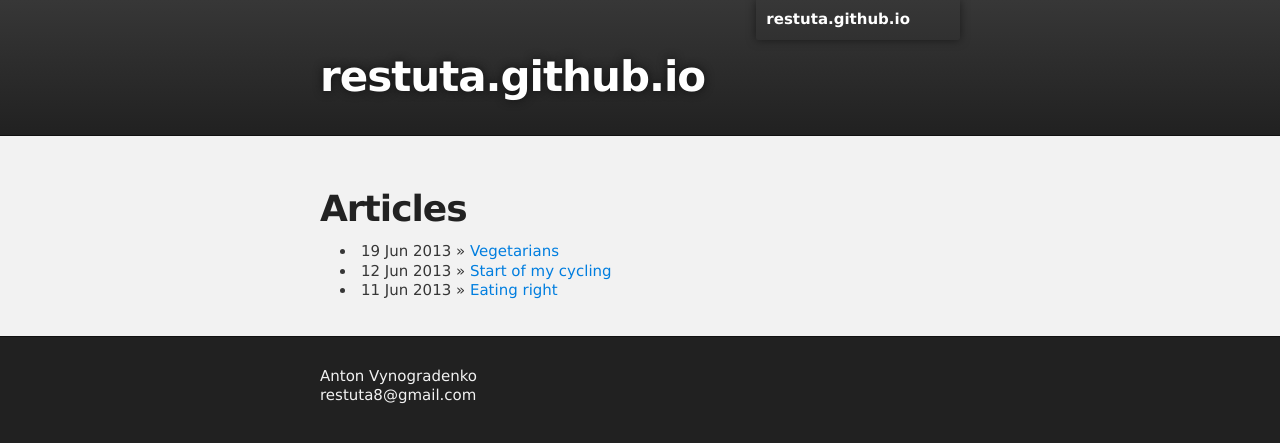
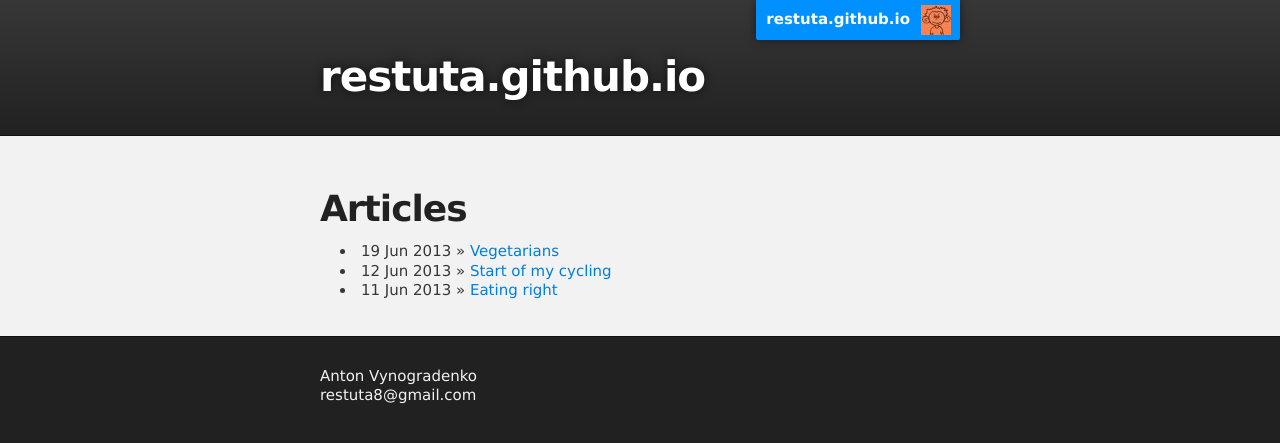
Before and after one commit to Restuta/restuta.github.io, a Jekyll site: the page built from index.html, in a window 1280 px wide. Shown: the top 443 px of the page. Built offline with Jekyll 4.4.1, drawn with Linux system fonts in a browser that asks for light colours.

```diff
--- a/css/stylesheet.css
+++ b/css/stylesheet.css
@@ -288,7 +288,7 @@
   right: 10px;
   z-index: 10;
   padding: 10px 50px 10px 10px;
-  color: #fff;git
+  color: #fff;
   background: url('../images/avatar.jpeg') #0090ff no-repeat 95% 50%;
   font-weight: 700;
   box-shadow: 0 0 10px rgba(0,0,0,.5);
```
